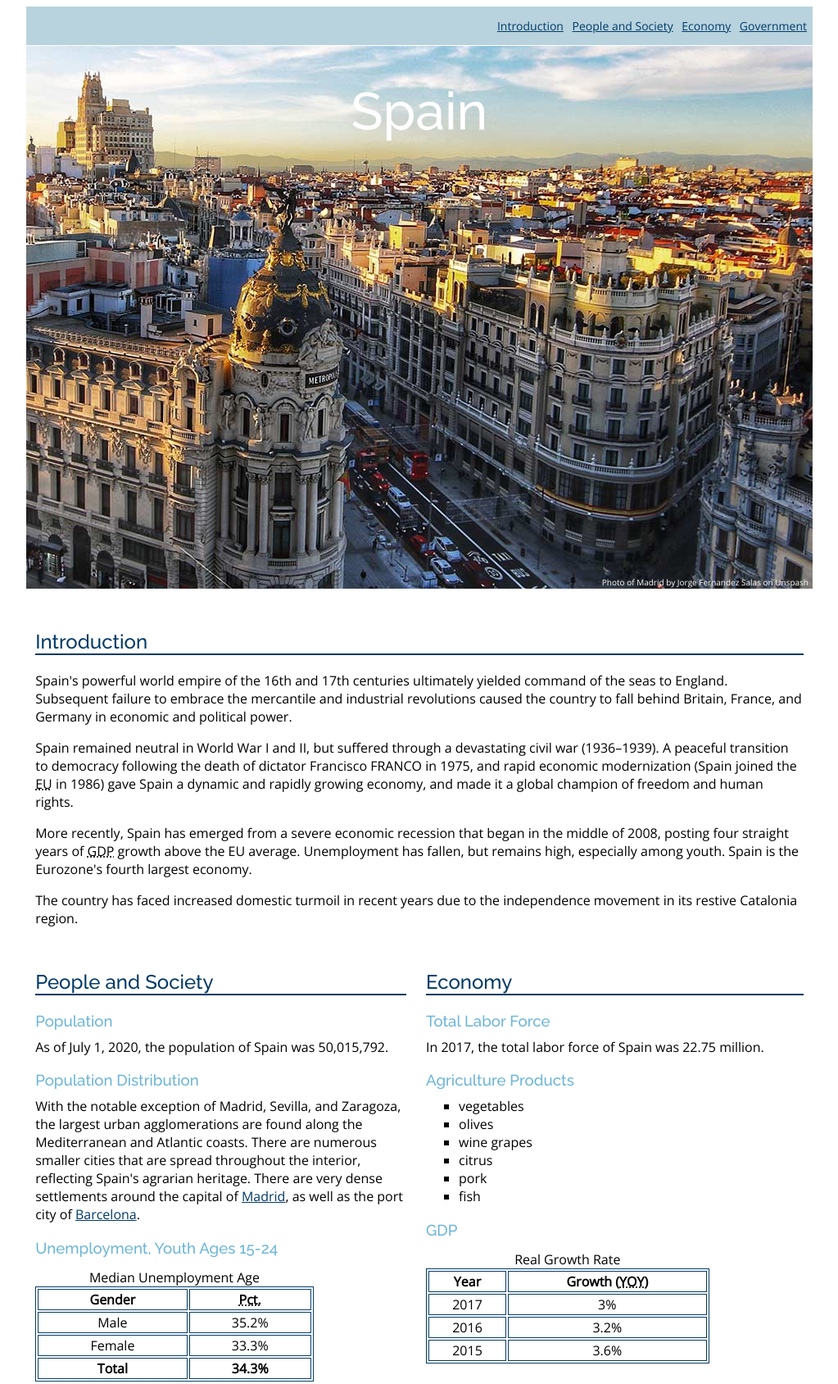
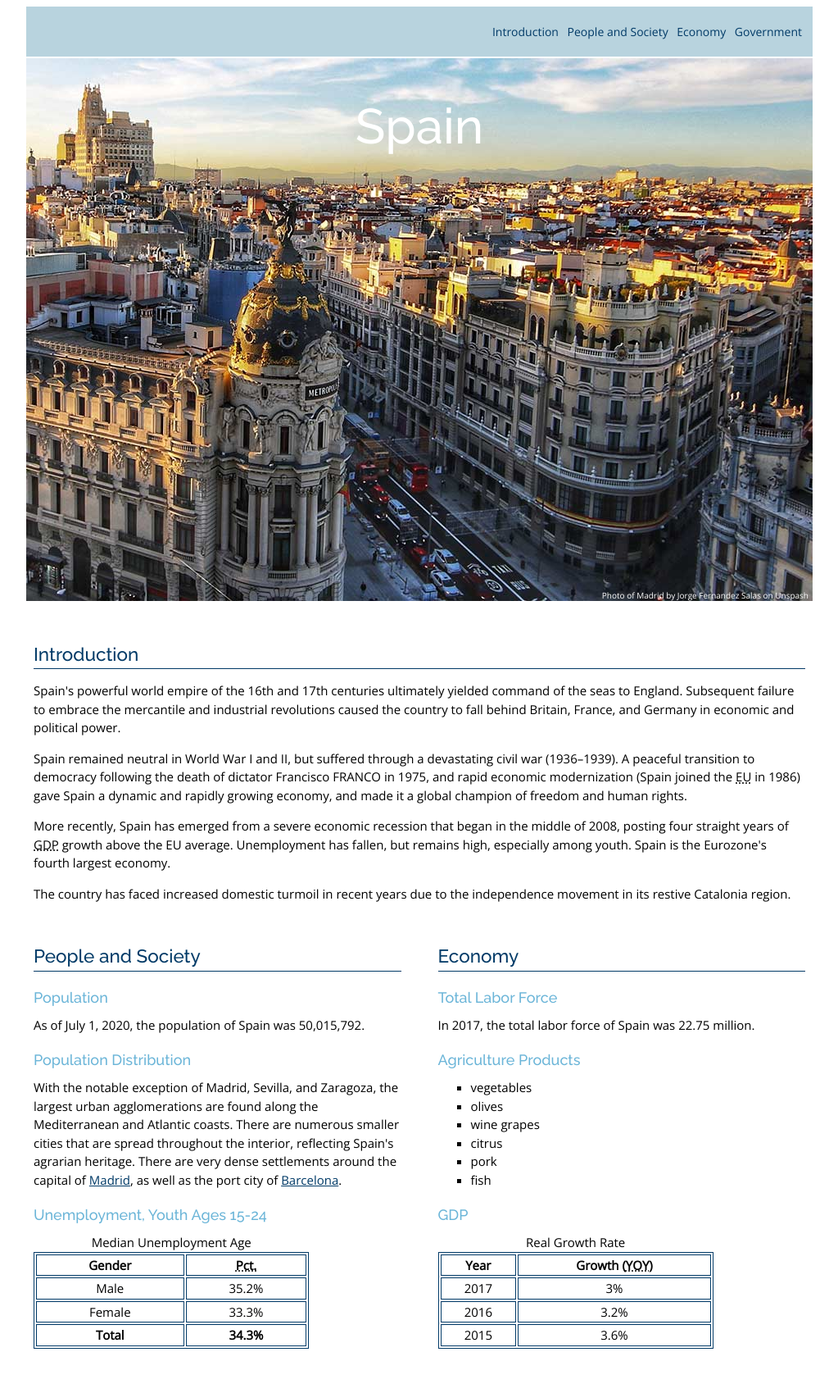
Before and after one commit to tsamperio/tsamperio.github.io, a plain HTML site: page spain.html in a window 1280 px wide. Shown: the top 1688 px of the page at 82% size, without its empty margins (128-1151 px from the left). Drawn offline with nearby package versions, Linux system fonts and the light colour scheme.

Commit message:
final css style

```diff
--- a/css/style.css
+++ b/css/style.css
@@ -2,6 +2,8 @@
 
 body {
   font-family: "Open Sans", "Helvetica", "Arial", sans-serif;
+  font-size: 15px;
+  line-height: 1.5;
 }
 
 #wrapper {
@@ -27,15 +29,22 @@ a:visited {
 }
 
 a:focus {
-  color: #F1BF00; /*flag yellow*/
+  color: #758689; /*silver */
 }
 
 a:hover {
-  color: #758689; /*silver */
+  color: #F1BF00; /*flag yellow*/
 }
 
 a:active {
   color: #A9BA9D; /*laurel*/
+}
+
+nav a,
+nav a:link,
+nav a:visited {
+  color: #013a67; /* Navy */
+  text-decoration: none;
 }
 
 h1,
@@ -56,16 +65,20 @@ h1 {
 
 h2 {
   color: #013a67;
-  border-bottom: 2px solid;
+  font-size: 1.5em;
+  margin-bottom: 10px;
+  border-bottom: 1px solid;
 }
 
 h3 {
-  color: #6bb5d8;
+  color: #6bb5d8; /* sky blue */
+  font-size: 1.2em;
   margin-bottom: -6px;
 }
 
 h4 {
-  color: #6bb5d8;
+  color: #6bb5d8; /*sky blue */
+  font-size: 1.2em;
   margin-bottom: -6px;
   margin-top: 0;
 }
@@ -73,7 +86,9 @@ h4 {
 table {
   border: 1px solid #013a67;
   width: 75%;
-  margin-top: 20px;
+  margin-top: 15px;
+  margin-bottom: 15px;
+
 }
 
 th, td {
@@ -90,18 +105,13 @@ dd {
   margin-bottom: 5px;
 }
 
-main {
-  grid-area: main;
-  grid-gap: 1em;
-  margin: .7em;
+nav {
+  grid-area: nav;
 
-  display: grid;
-  grid-template-columns: 1fr 1fr;
-  grid-template-areas:
-  "introduction introduction"
-  "people economy"
-  "people economy"
-  "government government";
+  background-color: #b8d3de;
+  font-size: 14px;
+  text-align: right;
+  padding: 6px;
 }
 
 header {
@@ -115,12 +125,29 @@ figure {
   padding: 0;
 }
 
-nav {
-  grid-area: nav;
+figcaption {
+  color: #fff;
+  font-size: 10px;
+  text-align: right;
+  margin-top: -2em;
+  padding-right: .5em;
+  padding-bottom: 2em;
+  position: relative;
+  z-index: 30;
+}
 
-  background-color: #b8d3de;
-  text-align: right;
-  font-size: 14px;
+main {
+  grid-area: main;
+  grid-gap: 1em;
+  margin: .6em;
+
+  display: grid;
+  grid-template-columns: 1fr 1fr;
+  grid-template-areas:
+  "introduction introduction"
+  "people economy"
+  "people economy"
+  "government government";
 }
 
 aside {
@@ -142,21 +169,10 @@ header img {
   width: 100%;
   height: auto;
   margin: 0;
-  margin-top: -160px;
+  margin-top: -168px;
   padding: 0;
   z-index: 10;
   position: relative;
-}
-
-figcaption {
-  color: #fff;
-  font-size: 10px;
-  text-align: right;
-  margin-top: -2em;
-  padding-right: .5em;
-  padding-bottom: 2em;
-  position: relative;
-  z-index: 30;
 }
 
 nav li {
@@ -190,11 +206,12 @@ footer p {
 
 #people {
   grid-area: people;
-  padding-right: .5em;
+  padding-right: 1em;
 }
 
 #economy {
   grid-area: economy;
+  padding-left: 1em;
 }
 
 #government {
```
